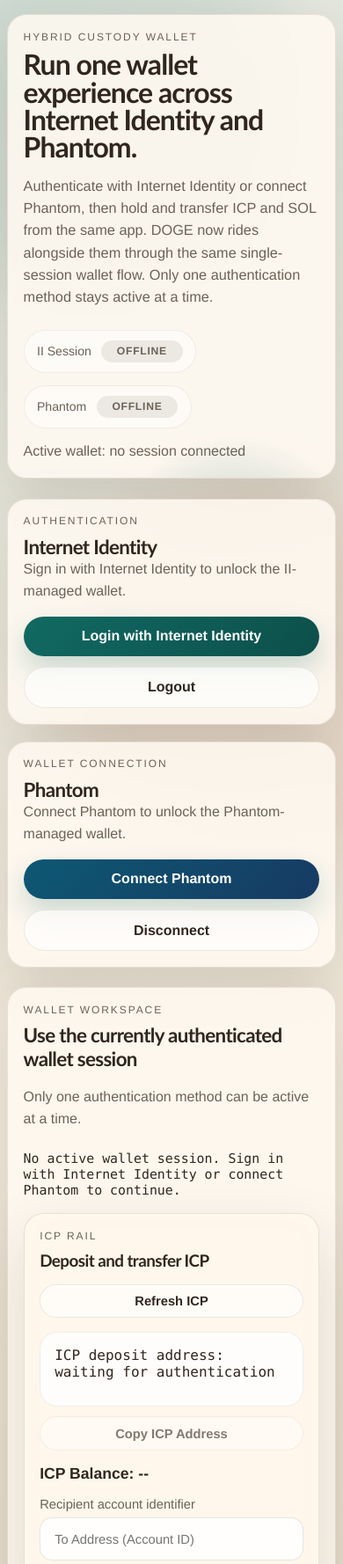
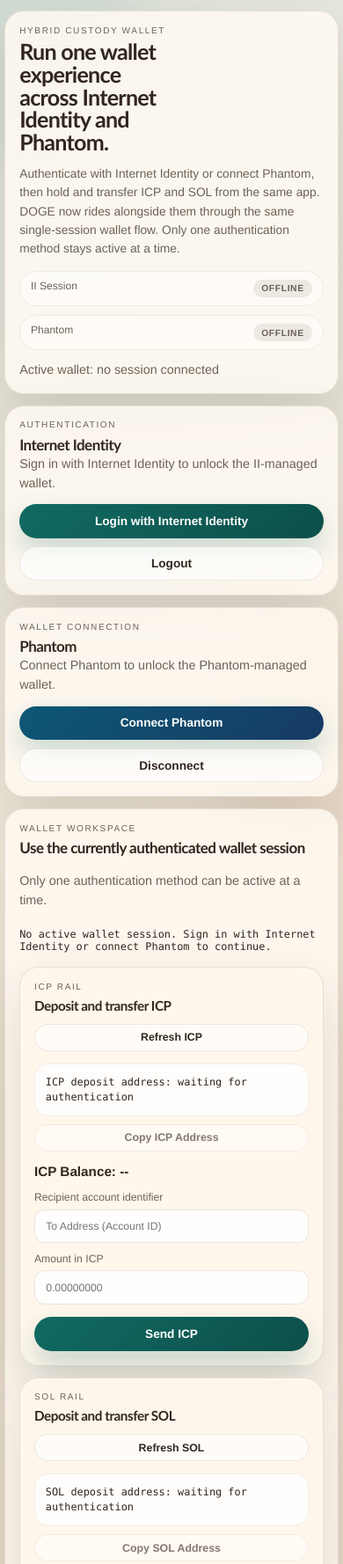
Before and after one commit to dickhery/IC-SOL-Wallet, a website: page src/sol_icp_poc_frontend/assets/index.html in a window 390 px wide. Shown: the top 1778 px of the page at 88% size. Drawn offline with Linux system fonts and the light colour scheme.

Commit message:
Improve mobile responsiveness for wallet UI

```diff
--- a/src/sol_icp_poc_frontend/assets/index.html
+++ b/src/sol_icp_poc_frontend/assets/index.html
@@ -101,11 +101,24 @@
           <div class="field-stack">
             <label class="field">
               <span>Recipient account identifier</span>
-              <input id="to" placeholder="To Address (Account ID)" />
+              <input
+                id="to"
+                placeholder="To Address (Account ID)"
+                autocomplete="off"
+                autocapitalize="off"
+                spellcheck="false"
+              />
             </label>
             <label class="field">
               <span>Amount in ICP</span>
-              <input id="amount" placeholder="0.00000000" type="number" step="0.00000001" min="0" />
+              <input
+                id="amount"
+                placeholder="0.00000000"
+                type="number"
+                step="0.00000001"
+                min="0"
+                inputmode="decimal"
+              />
             </label>
           </div>
           <button id="send" class="primary">Send ICP</button>
@@ -127,7 +140,13 @@
           <div class="field-stack">
             <label class="field">
               <span>Recipient Solana address</span>
-              <input id="to_sol" placeholder="Destination base58 address" />
+              <input
+                id="to_sol"
+                placeholder="Destination base58 address"
+                autocomplete="off"
+                autocapitalize="off"
+                spellcheck="false"
+              />
             </label>
             <label class="field">
               <span>Amount in SOL</span>
@@ -137,6 +156,7 @@
                 type="number"
                 step="0.000000001"
                 min="0"
+                inputmode="decimal"
               />
             </label>
           </div>
@@ -163,7 +183,13 @@
           <div class="field-stack">
             <label class="field">
               <span>Recipient DOGE address</span>
-              <input id="to_doge" placeholder="Destination Dogecoin address" />
+              <input
+                id="to_doge"
+                placeholder="Destination Dogecoin address"
+                autocomplete="off"
+                autocapitalize="off"
+                spellcheck="false"
+              />
             </label>
             <label class="field">
               <span>Amount in DOGE</span>
@@ -173,6 +199,7 @@
                 type="number"
                 step="0.00000001"
                 min="0"
+                inputmode="decimal"
               />
             </label>
           </div>
--- a/src/sol_icp_poc_frontend/assets/styles.css
+++ b/src/sol_icp_poc_frontend/assets/styles.css
@@ -15,12 +15,29 @@
   --warn: #a66a00;
   --err: #b13b31;
   --shadow: 0 28px 70px rgba(53, 35, 14, 0.14);
-  --radius-xl: 28px;
-  --radius-lg: 20px;
-  --radius-md: 14px;
+  --radius-xl: clamp(22px, 2.6vw, 28px);
+  --radius-lg: clamp(16px, 2.2vw, 20px);
+  --radius-md: clamp(12px, 1.8vw, 14px);
   --font-display: "Avenir Next", "Trebuchet MS", "Gill Sans", sans-serif;
   --font-body: "Avenir Next", "Helvetica Neue", sans-serif;
   --font-mono: "IBM Plex Mono", "SFMono-Regular", "Menlo", monospace;
+  --shell-width: min(1120px, calc(100% - clamp(0.75rem, 2vw, 1.5rem)));
+  --section-gap: clamp(0.9rem, 2vw, 1.4rem);
+  --card-padding: clamp(1rem, 2.8vw, 1.35rem);
+  --hero-padding: clamp(1.15rem, 3vw, 1.8rem);
+  --button-pad-y: clamp(0.72rem, 1.7vw, 0.85rem);
+  --button-pad-x: clamp(0.95rem, 2vw, 1.15rem);
+  --compact-pad-y: clamp(0.52rem, 1.3vw, 0.65rem);
+  --compact-pad-x: clamp(0.78rem, 1.6vw, 0.9rem);
+  --field-pad-y: clamp(0.78rem, 2vw, 0.95rem);
+  --field-pad-x: clamp(0.85rem, 2vw, 1rem);
+  --eyebrow-size: clamp(0.68rem, 0.22vw + 0.64rem, 0.75rem);
+  --small-copy-size: clamp(0.84rem, 0.18vw + 0.8rem, 0.92rem);
+  --mono-size: clamp(0.82rem, 0.18vw + 0.78rem, 0.93rem);
+}
+
+html {
+  font-size: clamp(14px, 0.35vw + 13px, 16px);
 }
 
 * {
@@ -30,6 +47,7 @@
 body {
   margin: 0;
   min-height: 100vh;
+  overflow-x: hidden;
   background:
     radial-gradient(circle at top left, rgba(17, 106, 99, 0.12), transparent 34%),
     radial-gradient(circle at bottom right, rgba(189, 93, 56, 0.16), transparent 38%),
@@ -66,11 +84,11 @@ body {
 .app-shell {
   position: relative;
   z-index: 1;
-  width: min(1200px, calc(100% - 2rem));
+  width: var(--shell-width);
   margin: 0 auto;
-  padding: 2rem 0 3rem;
+  padding: clamp(0.95rem, 2.6vw, 2rem) 0 clamp(1.7rem, 4vw, 3rem);
   display: grid;
-  gap: 1.4rem;
+  gap: var(--section-gap);
 }
 
 .hero-card,
@@ -84,7 +102,7 @@ body {
 
 .hero-card {
   border-radius: calc(var(--radius-xl) + 6px);
-  padding: 1.8rem;
+  padding: var(--hero-padding);
   overflow: hidden;
   position: relative;
 }
@@ -102,18 +120,22 @@ body {
 .eyebrow,
 .panel-kicker,
 .token-label {
-  margin: 0 0 0.55rem;
+  margin: 0 0 0.45rem;
   text-transform: uppercase;
   letter-spacing: 0.16em;
-  font-size: 0.75rem;
+  font-size: var(--eyebrow-size);
   color: var(--muted);
 }
 
 .hero-copy {
   display: grid;
-  gap: 1.5rem;
+  gap: clamp(1rem, 2.6vw, 1.5rem);
   align-items: end;
-  grid-template-columns: minmax(0, 1.45fr) minmax(280px, 0.8fr);
+  grid-template-columns: minmax(0, 1.35fr) minmax(220px, 0.82fr);
+}
+
+.hero-copy > div {
+  min-width: 0;
 }
 
 h1,
@@ -126,17 +148,17 @@ h3 {
 }
 
 h1 {
-  font-size: clamp(2rem, 4vw, 3.5rem);
-  line-height: 0.98;
-  max-width: 12ch;
+  font-size: clamp(1.75rem, 4.2vw, 3rem);
+  line-height: 1.02;
+  max-width: 13ch;
 }
 
 h2 {
-  font-size: 1.4rem;
+  font-size: clamp(1.12rem, 0.9vw + 0.94rem, 1.35rem);
 }
 
 h3 {
-  font-size: 1.18rem;
+  font-size: clamp(1rem, 0.6vw + 0.9rem, 1.14rem);
 }
 
 .lede,
@@ -148,40 +170,42 @@ h3 {
 }
 
 .lede {
-  margin-top: 1rem;
-  max-width: 58ch;
-  font-size: 1.02rem;
+  margin-top: 0.85rem;
+  max-width: 54ch;
+  font-size: clamp(0.96rem, 0.3vw + 0.88rem, 1.02rem);
 }
 
 .status-dock {
   display: grid;
-  gap: 0.85rem;
+  gap: 0.75rem;
   justify-items: start;
+  min-width: 0;
 }
 
 .status-pill {
   display: inline-flex;
   align-items: center;
-  gap: 0.7rem;
-  padding: 0.7rem 0.9rem;
+  gap: 0.6rem;
+  padding: 0.62rem 0.82rem;
   border-radius: 999px;
   background: rgba(255, 255, 255, 0.52);
   border: 1px solid rgba(80, 53, 28, 0.08);
+  flex-wrap: wrap;
 }
 
 .label {
   color: var(--muted);
-  font-size: 0.88rem;
+  font-size: 0.84rem;
 }
 
 .status-badge {
   display: inline-flex;
   align-items: center;
   justify-content: center;
-  min-width: 5.8rem;
-  padding: 0.35rem 0.7rem;
+  min-width: 5.1rem;
+  padding: 0.3rem 0.65rem;
   border-radius: 999px;
-  font-size: 0.76rem;
+  font-size: 0.72rem;
   font-weight: 700;
   letter-spacing: 0.06em;
   text-transform: uppercase;
@@ -201,7 +225,7 @@ h3 {
 .feedback-grid,
 .workspace-grid {
   display: grid;
-  gap: 1.2rem;
+  gap: clamp(0.9rem, 2vw, 1.2rem);
 }
 
 .auth-grid {
@@ -219,7 +243,7 @@ h3 {
 .panel,
 .token-card {
   border-radius: var(--radius-xl);
-  padding: 1.35rem;
+  padding: var(--card-padding);
   animation: rise 0.5s ease both;
 }
 
@@ -229,7 +253,8 @@ h3 {
   display: flex;
   align-items: center;
   justify-content: space-between;
-  gap: 1rem;
+  gap: 0.85rem;
+  flex-wrap: wrap;
 }
 
 .workspace-panel {
@@ -245,20 +270,23 @@ h3 {
 
 .button-row {
   display: flex;
-  gap: 0.75rem;
+  gap: 0.65rem;
   flex-wrap: wrap;
-  margin-top: 1rem;
+  margin-top: 0.9rem;
 }
 
 button {
   appearance: none;
   border: 0;
   border-radius: 999px;
-  padding: 0.85rem 1.15rem;
+  padding: var(--button-pad-y) var(--button-pad-x);
   font: inherit;
+  font-size: 0.95rem;
   font-weight: 700;
   cursor: pointer;
   transition: transform 140ms ease, box-shadow 140ms ease, background 140ms ease;
+  min-height: 2.7rem;
+  touch-action: manipulation;
 }
 
 button:hover:not(:disabled) {
@@ -293,8 +321,9 @@ button:disabled {
 }
 
 .compact {
-  padding: 0.65rem 0.9rem;
-  font-size: 0.92rem;
+  padding: var(--compact-pad-y) var(--compact-pad-x);
+  font-size: 0.86rem;
+  min-height: auto;
 }
 
 .mode-chip {
@@ -313,27 +342,29 @@ button:disabled {
 .mono-card {
   font-family: var(--font-mono);
   word-break: break-word;
+  overflow-wrap: anywhere;
+  font-size: var(--mono-size);
 }
 
 .address-stack {
   display: grid;
-  gap: 0.7rem;
+  gap: 0.6rem;
 }
 
 .mono-copy {
   margin: 0.35rem 0 0;
   color: var(--ink);
-  font-size: 0.93rem;
 }
 
 .mono-card {
   margin: 0;
-  min-height: 5.3rem;
-  padding: 1rem;
+  min-height: clamp(4rem, 10vw, 5.3rem);
+  padding: clamp(0.82rem, 2.2vw, 1rem);
   border-radius: var(--radius-lg);
   background: rgba(255, 255, 255, 0.78);
   border: 1px solid rgba(80, 53, 28, 0.08);
   color: var(--ink);
+  line-height: 1.45;
 }
 
 .copy-button {
@@ -342,21 +373,21 @@ button:disabled {
 
 .metric-card {
   margin: 0;
-  font-size: 1.1rem;
+  font-size: clamp(1rem, 0.6vw + 0.9rem, 1.1rem);
   font-weight: 700;
   color: var(--ink);
 }
 
 .field-stack {
   display: grid;
-  gap: 0.85rem;
+  gap: 0.75rem;
 }
 
 .field {
   display: grid;
   gap: 0.45rem;
   color: var(--muted);
-  font-size: 0.92rem;
+  font-size: var(--small-copy-size);
 }
 
 .field input {
@@ -365,8 +396,9 @@ button:disabled {
   border: 1px solid rgba(80, 53, 28, 0.12);
   background: rgba(255, 255, 255, 0.84);
   color: var(--ink);
-  padding: 0.95rem 1rem;
+  padding: var(--field-pad-y) var(--field-pad-x);
   font: inherit;
+  min-width: 0;
 }
 
 .field input:focus {
@@ -392,7 +424,7 @@ button:disabled {
 
 .transaction-card,
 .notice {
-  padding: 1rem 1.05rem;
+  padding: clamp(0.85rem, 2vw, 1rem) clamp(0.9rem, 2.2vw, 1.05rem);
   border-radius: var(--radius-lg);
   border: 1px solid rgba(80, 53, 28, 0.08);
   background: rgba(255, 255, 255, 0.72);
@@ -451,8 +483,6 @@ button:disabled {
 
 @media (max-width: 980px) {
   .hero-copy,
-  .auth-grid,
-  .feedback-grid,
   .workspace-grid {
     grid-template-columns: 1fr;
   }
@@ -463,6 +493,10 @@ button:disabled {
     align-items: flex-start;
     flex-direction: column;
   }
+
+  .status-dock {
+    width: 100%;
+  }
 }
 
 @media (max-width: 1180px) and (min-width: 981px) {
@@ -471,21 +505,56 @@ button:disabled {
   }
 }
 
+@media (max-width: 860px) {
+  .auth-grid,
+  .feedback-grid {
+    grid-template-columns: 1fr;
+  }
+}
+
+@media (max-width: 720px) {
+  .ambient {
+    width: 18rem;
+    height: 18rem;
+    filter: blur(26px);
+    opacity: 0.36;
+  }
+
+  .status-pill {
+    width: 100%;
+    justify-content: space-between;
+  }
+
+  .button-row {
+    flex-direction: column;
+    align-items: stretch;
+  }
+
+  .button-row > * {
+    width: 100%;
+  }
+}
+
 @media (max-width: 640px) {
   .app-shell {
-    width: min(100% - 1rem, 100%);
-    padding-top: 1rem;
+    width: min(100% - 0.75rem, 100%);
+    padding-top: 0.85rem;
   }
 
   .hero-card,
   .panel,
   .token-card {
     border-radius: 22px;
-    padding: 1.1rem;
+    padding: clamp(0.95rem, 4.4vw, 1.1rem);
   }
 
   h1 {
-    max-width: none;
+    max-width: 11ch;
+  }
+
+  .hero-card::after {
+    width: 12rem;
+    height: 12rem;
   }
 
   .button-row,
@@ -498,4 +567,19 @@ button:disabled {
     width: 100%;
     justify-content: center;
   }
+
+  .token-head .compact,
+  .copy-button {
+    width: 100%;
+  }
 }
+
+@media (max-width: 480px) {
+  .status-pill {
+    align-items: flex-start;
+  }
+
+  .status-badge {
+    min-width: 0;
+  }
+}
```
Also changed, not shown: src/sol_icp_poc_frontend/assets/main.js (+64 -13 lines), src/sol_icp_poc_frontend/assets/main.bundle.js.
